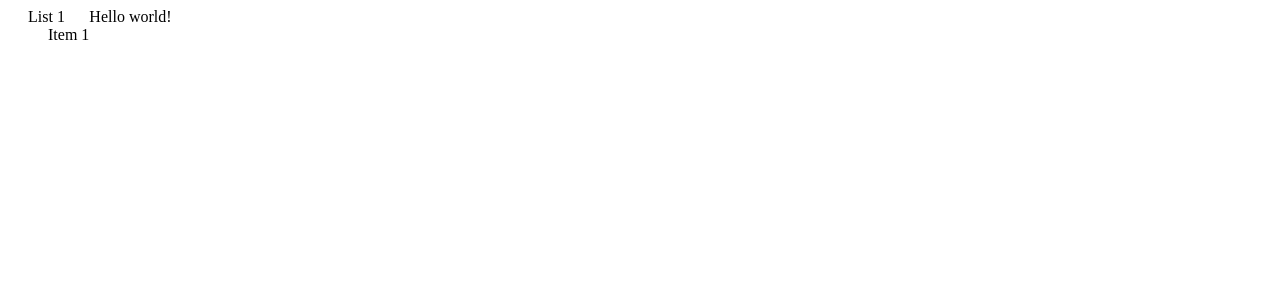
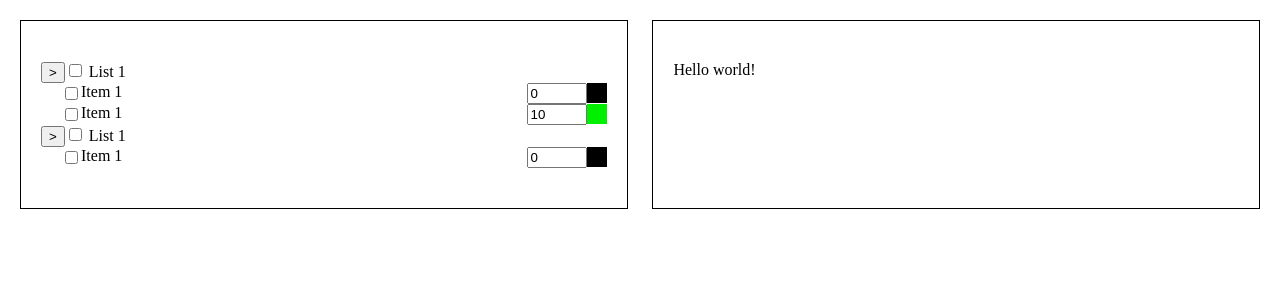
Before and after one commit to Lothering0/pro-context-test-2021, a Vue app: page / in a window 1280 px wide. Shown: the top 300 px of the page. Built offline with nearby package versions, Linux system fonts and the light colour scheme.

Commit message:
Implemented hide and show items logic

```diff
--- a/src/App.vue
+++ b/src/App.vue
@@ -19,8 +19,20 @@ export default {
 </script>
 
 <style>
+* {
+  box-sizing: border-box;
+}
+
+body {
+  font-family: Ubuntu;
+  margin: 0;
+}
+
 main {
   display: flex;
+  justify-content: space-between;
+
+  margin: 20px;
 }
 
 ul {
@@ -30,5 +42,14 @@ ul {
 
 ul > li {
   list-style: none;
+  margin: 0;
+}
+
+.panel {
+  min-width: 49%;
+
+  border: 1px solid black;
+
+  padding: 40px 20px;
 }
 </style>
--- a/src/components/Item.vue
+++ b/src/components/Item.vue
@@ -1,6 +1,19 @@
 <template>
-  <li>
+  <li class="item">
+    <input type="checkbox">
     {{item.title}}
+    <input
+      class="count"
+      type="number"
+      min="0"
+      :value="item.count"
+    >
+    <label
+      class="color-box"
+      :style="{background: item.color}"
+    >
+      <input type="color">
+    </label>
   </li>
 </template>
 
@@ -13,5 +26,26 @@ export default {
 }
 </script>
 
-<style>
+<style scoped>
+.item {
+  display: flex;
+  margin-left: 20px;
+}
+
+.count {
+  margin-left: auto;
+}
+
+.color-box {
+  width: 20px;
+  height: 20px;
+}
+
+input[type="color"] {
+  display: none;
+}
+
+input[type="number"] {
+  width: 60px;
+}
 </style>
--- a/src/components/LeftPanel.vue
+++ b/src/components/LeftPanel.vue
@@ -1,27 +1,22 @@
 <template>
-  <ul>
+  <ul class="panel">
     <li
-      v-for="{title, items} in lists"
-      :key="title"
+      v-for="list in lists"
+      :key="list.title"
     >
-      {{title}}
-      <Item
-        v-for="item in items"
-        :item="item"
-        :key="item.title"
-      />
+      <List :list="list" />
     </li>
   </ul>
 </template>
 
 <script>
 import { mapState } from 'vuex'
-import Item from '@/components/Item'
+import List from '@/components/List'
 
 export default {
   name: 'LeftPanel',
   components: {
-    Item
+    List
   },
   computed: mapState({
     lists: state => state.lists
@@ -30,7 +25,4 @@ export default {
 </script>
 
 <style scoped>
-ul li {
-  margin-left: 20px;
-}
 </style>
--- /dev/null
+++ b/src/components/List.vue
@@ -0,0 +1,36 @@
+<template>
+  <div>
+    <button class="hide_items" @click="showItems = !showItems">&gt;</button>
+    <input type="checkbox">
+    {{list.title}}
+    <template v-if="showItems">
+      <Item
+        v-for="item in list.items"
+        :item="item"
+        :key="item.title"
+      />
+    </template>
+  </div>
+</template>
+
+<script>
+import Item from '@/components/Item'
+
+export default {
+  name: 'List',
+  data() {
+    return {
+      showItems: true
+    }
+  },
+  components: {
+    Item
+  },
+  props: {
+    list: Object
+  }
+}
+</script>
+
+<style>
+</style>
--- a/src/components/RightPanel.vue
+++ b/src/components/RightPanel.vue
@@ -1,5 +1,5 @@
 <template>
-  Hello world!
+  <div class="panel">Hello world!</div>
 </template>
 
 <script>
--- a/src/store/index.js
+++ b/src/store/index.js
@@ -3,6 +3,24 @@ import { createStore } from 'vuex'
 export default createStore({
   state: {
     lists: [
+      {
+        title: 'List 1',
+        checked: false,
+        items: [
+          {
+            title: 'Item 1',
+            checked: false,
+            count: 0,
+            color: '#000000'
+          },
+          {
+            title: 'Item 1',
+            checked: false,
+            count: 10,
+            color: '#00F000'
+          }
+        ]
+      },
       {
         title: 'List 1',
         checked: false,
```
